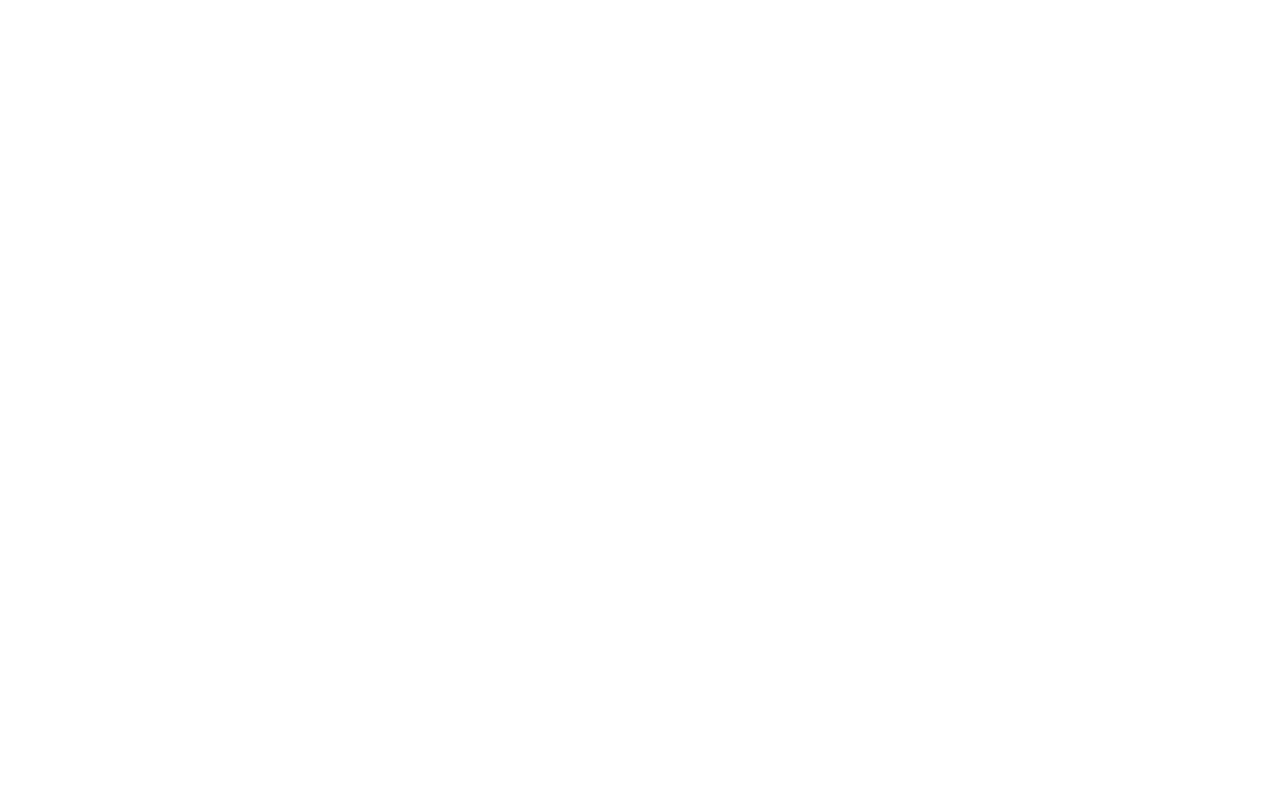
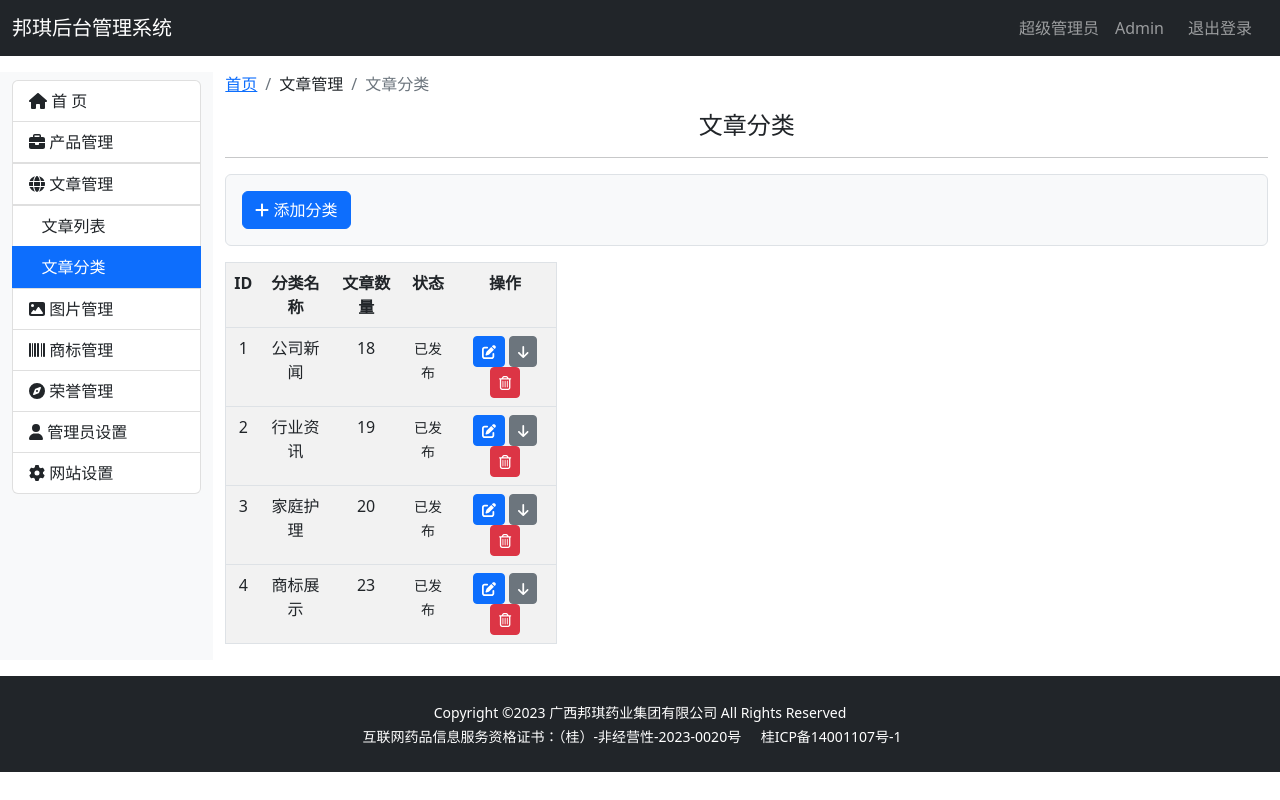
Before and after one commit to jack-hug/bq-website, a Flask app: page /admin/news_category_list in a window 1280 px wide. Before the commit the page is empty. Run offline with Flask 3, Linux system fonts and the light colour scheme; a user stored in the database is signed in; some libraries are stand-ins or nearby versions.

Commit message:
2024-07-23 文章分类框架Done,在数据库中更新一条status，true为发布，false为撤销。

```diff
--- a/bqwebsite/templates/admin/_sidebar_category.html
+++ b/bqwebsite/templates/admin/_sidebar_category.html
@@ -17,14 +17,14 @@
         </div>
         <a class="list-group-item has-submenu collapsed" data-bs-toggle="collapse" href="#news-collapse"
            role="button"
-           aria-expanded="false" aria-controls="news-collapse"><i class="fa-solid fa-globe"></i> 新闻管理</a>
+           aria-expanded="false" aria-controls="news-collapse"><i class="fa-solid fa-globe"></i> 文章管理</a>
         <div class="collapse{% if request.endpoint == 'admin.news_list' or request.endpoint == 'admin.news_category_list' %}show{% endif %}"
              id="news-collapse">
             <a class="list-group">
                 <a class="list-group-item {% if request.endpoint == 'admin.news_list' %}active{% endif %}"
-                   href="{{ url_for('admin.news_list') }}">&nbsp;&nbsp;&nbsp;新闻列表</a>
+                   href="{{ url_for('admin.news_list') }}">&nbsp;&nbsp;&nbsp;文章列表</a>
                 <a class="list-group-item {% if request.endpoint == 'admin.news_category_list' %}active{% endif %}"
-                   href="{{ url_for('admin.news_category_list') }}">&nbsp;&nbsp;&nbsp;新闻分类</a>
+                   href="{{ url_for('admin.news_category_list') }}">&nbsp;&nbsp;&nbsp;文章分类</a>
             </a>
         </div>
         <a class="list-group-item" href="#"><i class="fa-solid fa-image"></i> 图片管理</a>
--- a/bqwebsite/templates/admin/category_list.html
+++ b/bqwebsite/templates/admin/category_list.html
@@ -13,7 +13,7 @@
                     <ol class="breadcrumb">
                         <li class="breadcrumb-item"><a href="{{ url_for('admin.index') }}">首页</a></li>
                         <li class="breadcrumb-item" aria-current="page">产品管理</li>
-                        <li class="breadcrumb-item active" aria-current="page">分类管理</li>
+                        <li class="breadcrumb-item active" aria-current="page">产品分类管理</li>
                     </ol>
                 </nav>
                 <h4 class="text-center mb-3 mt-3">分类管理</h4>
--- a/bqwebsite/templates/admin/news_category_list.html
+++ b/bqwebsite/templates/admin/news_category_list.html
@@ -0,0 +1,87 @@
+{% extends 'admin_base.html' %}
+{% from 'bootstrap5/pagination.html' import render_pagination %}
+
+{% block title %}
+    后台管理面板-文章分类列表
+{% endblock %}
+{% block content %}
+    <div class="container-fluid my-3">
+        <div class="row">
+            {% include 'admin/_sidebar_category.html' %}
+            <div class="col-md-10">
+                <nav aria-label="breadcrumb">
+                    <ol class="breadcrumb">
+                        <li class="breadcrumb-item"><a href="{{ url_for('admin.index') }}">首页</a></li>
+                        <li class="breadcrumb-item" aria-current="page">文章管理</li>
+                        <li class="breadcrumb-item active" aria-current="page">文章分类</li>
+                    </ol>
+                </nav>
+                <h4 class="text-center mb-3 mt-3">文章分类</h4>
+                <hr>
+                <div class="p-3 bg-light border rounded d-flex justify-content-between align-items-center">
+                    <div class="row">
+                        <div class="col-auto">
+                            <button type="button" class="btn btn-primary"><i class="fa-solid fa-plus"></i> 添加分类
+                            </button>
+                        </div>
+                    </div>
+                </div>
+                <div class="row">
+                    <div class="col-md-4">
+                        {% if news_categories %}
+                            <table class="table table-striped table-hover border mt-3">
+                                <tr class="text-center">
+                                    <th>ID</th>
+                                    <th>分类名称</th>
+                                    <th>文章数量</th>
+                                    <th>状态</th>
+                                    <th>操作</th>
+                                </tr>
+                                {% for news_category in news_categories %}
+                                    <tbody>
+                                    <tr class="text-center">
+                                        <td>{{ news_category.id }}</td>
+                                        <td>{{ news_category.name }}</td>
+                                        <td>{{ news_category.news|length }}</td>
+                                        <td>
+                                            <small>
+                                                {% if news_category.status %}
+                                                    已发布
+                                                {% else %}
+                                                    已下架
+                                                {% endif %}
+                                            </small>
+                                        </td>
+                                        <td>
+                                            <a href="{{ url_for('admin.news_category_edit', news_category_id=news_category.id) }}"
+                                               class="btn btn-sm btn-primary">
+                                                <i class="fa-solid fa-pen-to-square" title="编辑"></i>
+                                            </a>
+                                            {% if news_category.status %}
+                                                <a href="#" class="btn btn-sm btn-secondary">
+                                                    <i class="fa-solid fa-arrow-down" title="撤销"></i>
+                                                </a>
+                                            {% else %}
+                                                <a href="#" class="btn btn-sm btn-secondary">
+                                                    <i class="fa-solid fa-arrow-up" title="发布"></i>
+                                                </a>
+                                            {% endif %}
+                                            <a href="#" class="btn btn-sm btn-danger">
+                                                <i class="fa-regular fa-trash-can" title="删除"></i>
+                                            </a>
+                                        </td>
+                                    </tr>
+                                    </tbody>
+                                {% endfor %}
+                            </table>
+                        {% else %}
+                            <div class="alert alert-warning" role="alert">
+                                没有分类数据
+                            </div>
+                        {% endif %}
+                    </div>
+                </div>
+            </div>
+        </div>
+    </div>
+{% endblock %}
```
Also changed, not shown: bqwebsite/templates/admin/news_list.html (+8 -8 lines).
